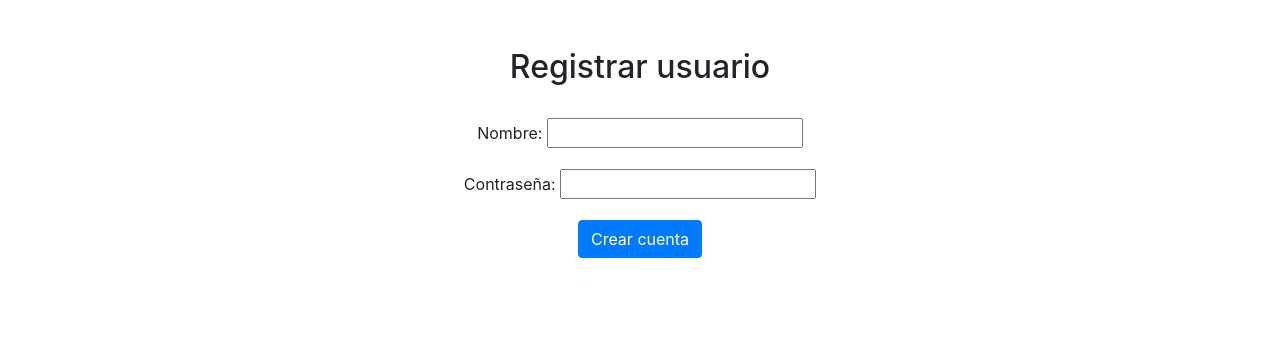
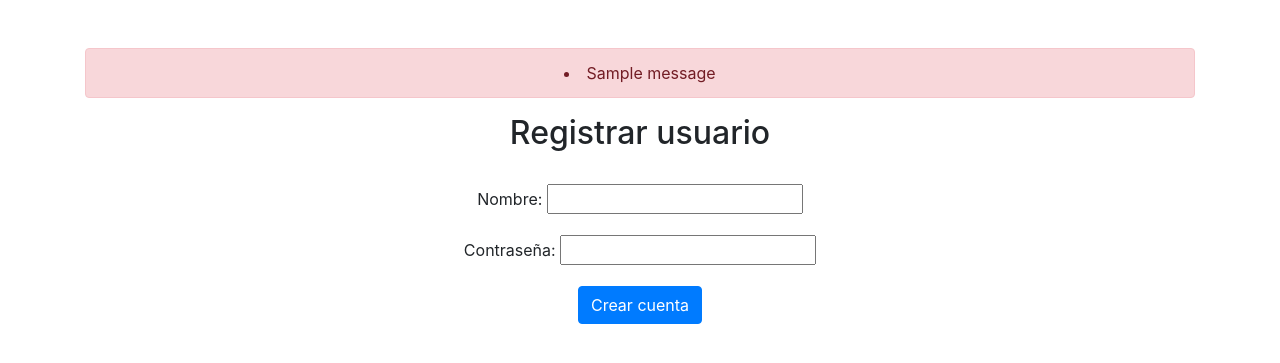
Before and after one commit to DCC-CC4401/2023-1-Grupo-3, a Django app: page /register in a window 1280 px wide. Shown: the top 363 px of the page. Run offline with Django 4.2, Linux system fonts and the light colour scheme; tables that the repository leaves empty hold one stand-in row (values such as "Sample post"); one stand-in notice (Sample message) is shown.

Commit message:
Se arregla el registrar, ahora muestra los errores

```diff
--- a/resenas_cool/usuarios/templates/usuarios/register.html
+++ b/resenas_cool/usuarios/templates/usuarios/register.html
@@ -1,7 +1,14 @@
 {% extends 'usuarios/base.html' %}
 {% block content %}
     <div class="py-5 text-center">
-        <div class="container">
+        <div class="container" role="alert">
+            {% if messages %}
+            <div class="alert alert-danger">
+                {% for message in messages %}
+                <li  {% if message.tags %} class=" {{ message.tags }} " {% endif %}> {{ message }} </li>
+                {% endfor %}
+            </div>
+        {% endif %}
             <h2> Registrar usuario </h2>
             <br>
             <form action="" method="post">
--- a/resenas_cool/usuarios/views.py
+++ b/resenas_cool/usuarios/views.py
@@ -48,4 +48,4 @@ def register(request):
             return HttpResponseRedirect("register") # Nos quedamos donde mismo
         # Creamos el usuario en la BD
         usuario = Usuario.objects.create_user(username=username, password=password)
-        return HttpResponseRedirect("register")    # Redireccionamos a register, nos quedamos donde mismo
+        return HttpResponseRedirect("login")    # Redireccionamos a register, nos quedamos donde mismo
```
Also changed, not shown: resenas_cool/resenas/migrations/0010_alter_categorias_nombre_alter_resenas_fecha_creación.py (added).
